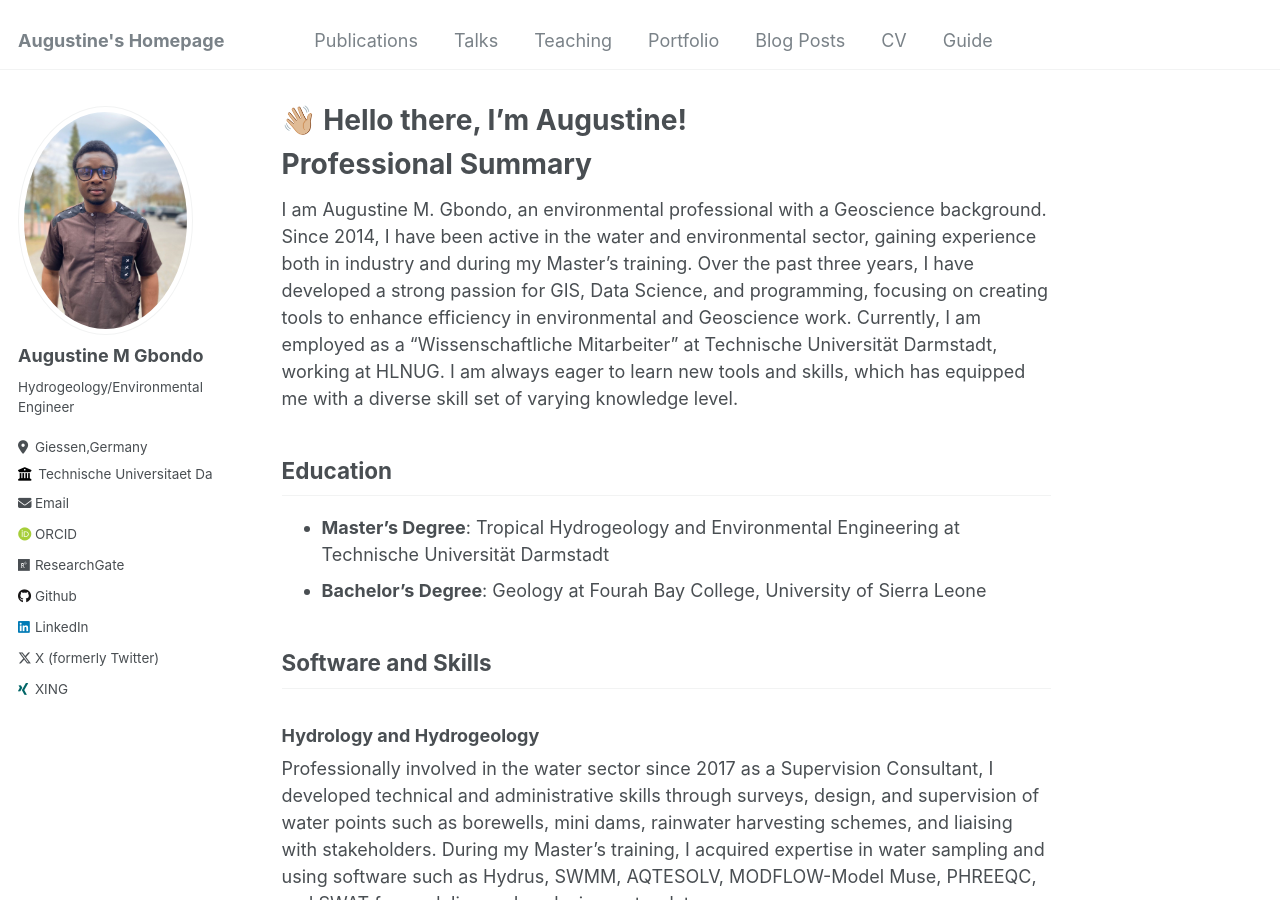
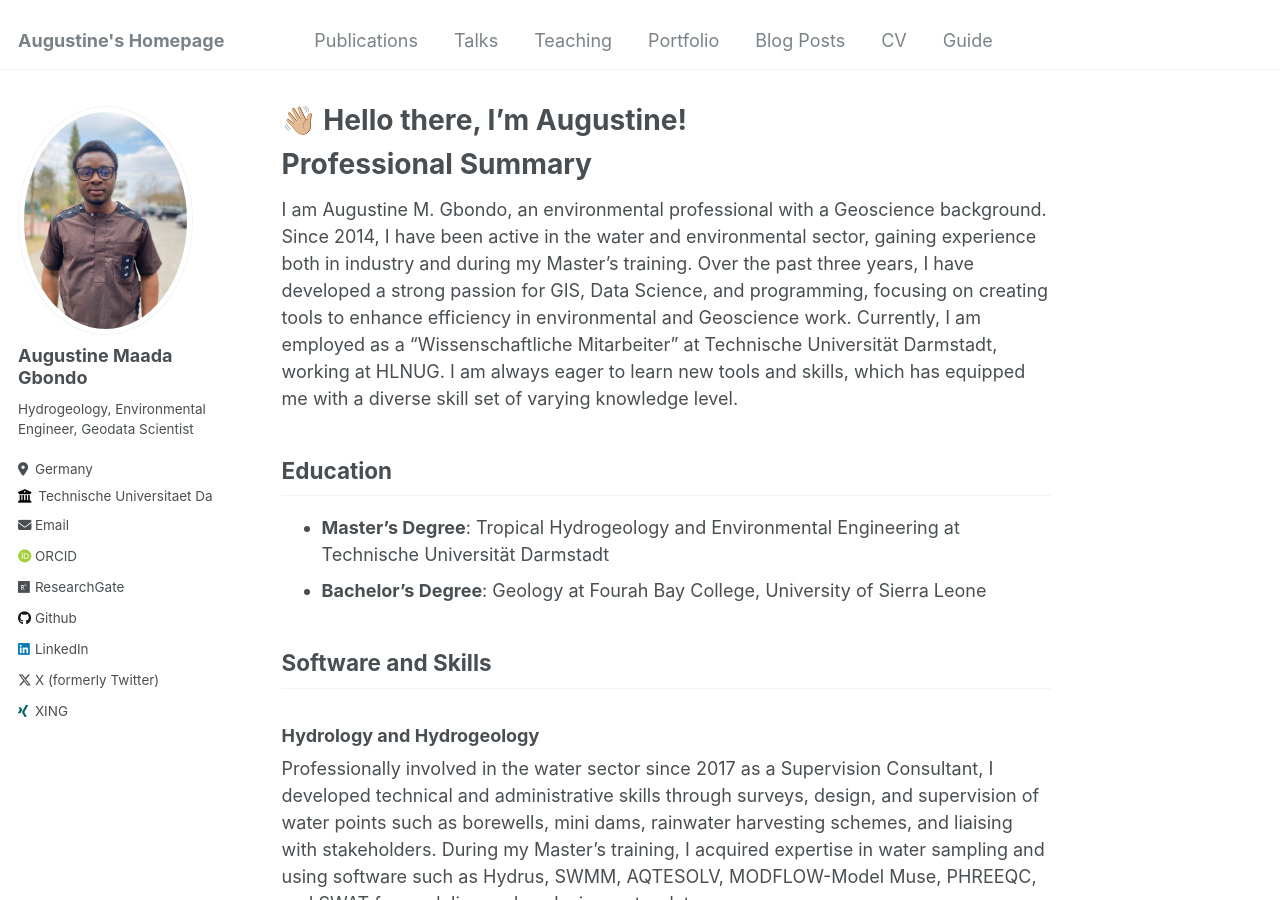
Before and after one commit to gbondo-am/gbondo-am.github.io, a Jekyll site: the page built from _pages/about.md, in a window 1280 px wide and 900 px high. Built offline with Jekyll 4.4.1, drawn with Linux system fonts in a browser that asks for light colours; some web fonts are replaced.

Commit message:
Update _config.yml

```diff
--- a/_config.yml
+++ b/_config.yml
@@ -9,23 +9,23 @@
 # Basic Site Settings
 locale                   : "en-US"
 title                    : "Augustine's Homepage"
+subtitle                 : "Hydrogeologist / Environmental Engineer"
 title_separator          : "-"
 name                     : &name "Augustine Maada Gbondo"
 description              : &description "personal description"
 url                      : https://gbondo-am.github.io # the base hostname & protocol for your site e.g. "https://mmistakes.github.io"
 baseurl                  : "" # the subpath of your site, e.g. "/blog"
 repository               : "gbondo-am/gbondo-am.github.io"
-
 # Site Author - The following control what appear as part of the author content on the side bar.
 #               If a field is blank the icon and link will not appear, otherwise it will be shown.
 #               Additional customization can be done by editing /_includes/author-profile.html
 author:
   # Biographic information
   avatar           : "profile.jpg"
-  name             : "Augustine M Gbondo"
+  name             : "Augustine Maada Gbondo"
   pronouns         : # example: "she/her"
-  bio              : "Hydrogeology/Environmental Engineer"
-  location         : "Giessen,Germany"
+  bio              : "Hydrogeology, Environmental Engineer, Geodata Scientist"
+  location         : "Germany"
   employer         : "Technische Universitaet Darmstadt"
   uri              : # URL
   email            : "gbondomadaar@gmail.com"
```
